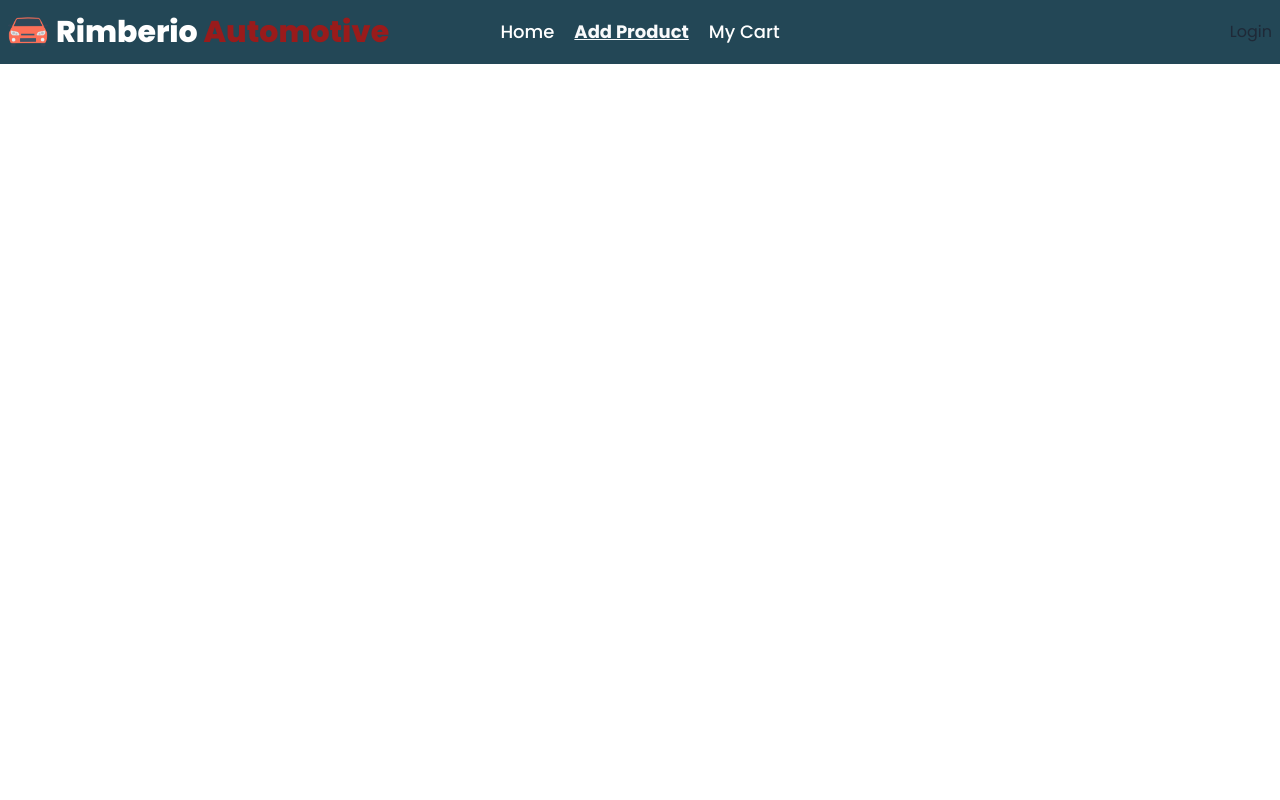
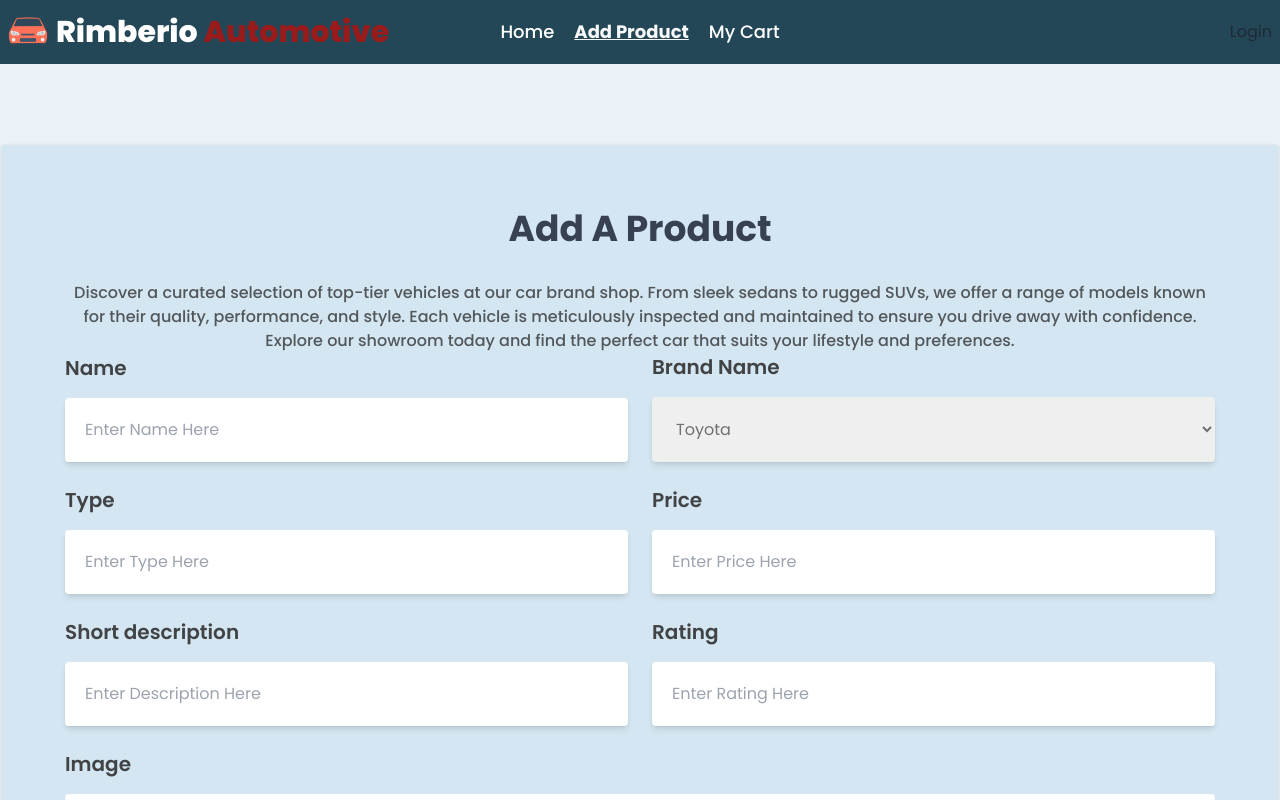
Before and after one commit to tonoy3125/rimberio-automotive-Client, a React (Vite) app: page /addproduct in a window 1280 px wide. Shown: the top 800 px of the page. Built offline with nearby package versions, Linux system fonts and the light colour scheme; no server answers.

Commit message:
add products forms design added commit

```diff
--- a/src/Pages/AddProduct/AddProduct.jsx
+++ b/src/Pages/AddProduct/AddProduct.jsx
@@ -1,9 +1,57 @@
-
+import Footer from "../Footer/Footer";
 
 const AddProduct = () => {
     return (
-        <div>
-
+        <div className="bg-[#EAF2F8] pt-20">
+            <div className="bg-[#D4E6F1] container mx-auto border pt-10 px-1 lg:p-16 rounded-md shadow">
+                <h1 className="text-4xl text-center font-bold text-[#374151] mb-8">Add A Product</h1>
+                <p className="text-center text-base font-medium text-[#1B1A1AB3]">Discover a curated selection of top-tier vehicles at our car brand shop. From sleek sedans to rugged SUVs, we offer a range of models known for their quality, performance, and style. Each vehicle is meticulously inspected and maintained to ensure you drive away with confidence. Explore our showroom today and find the perfect car that suits your lifestyle and preferences.</p>
+                <form>
+                    <div className="flex flex-col md:flex-row items-center gap-6 mb-6 ">
+                        <div className="w-full md:w-1/2">
+                            <h2 className=" text-base md:text-xl font-semibold text-[#1B1A1ACC] mb-4">Name</h2>
+                            <input className="pt-5 pb-5 pl-2 md:p-5 w-full shadow-md  text-base font-normal text-[#1B1A1A99] rounded" type="text" name="name" placeholder="Enter Name Here" id="" />
+                        </div>
+                        <div className="w-full md:w-1/2">
+                            <h2 className=" text-base md:text-xl font-semibold text-[#1B1A1ACC] mb-4">Brand Name</h2>
+                            <select className="pt-5 pb-5 pl-2 md:p-5 w-full shadow-md text-base font-normal text-[#1B1A1A99] rounded" name="brandName" id="brand">
+                                <option value="brand1">Toyota</option>
+                                <option value="brand2">Ford</option>
+                                <option value="brand3">BMW</option>
+                                <option value="brand3">Mercedes-Benz</option>
+                                <option value="brand3">Tesla</option>
+                                <option value="brand3">Honda</option>
+                            </select>
+                        </div>
+                    </div>
+                    <div className="flex flex-col md:flex-row items-center gap-6 mb-6 ">
+                        <div className="w-full md:w-1/2">
+                            <h2 className=" text-base md:text-xl font-semibold text-[#1B1A1ACC] mb-4">Type</h2>
+                            <input className="pt-5 pb-5 pl-2 md:p-5 w-full shadow-md  text-base font-normal text-[#1B1A1A99] rounded" type="text" name="type" placeholder="Enter Type Here" id="" />
+                        </div>
+                        <div className="w-full md:w-1/2">
+                            <h2 className=" text-base md:text-xl font-semibold text-[#1B1A1ACC] mb-4">Price</h2>
+                            <input className="pt-5 pb-5 pl-2 md:p-5 w-full shadow-md  text-base font-normal text-[#1B1A1A99] rounded" type="text" name="price" placeholder="Enter Price Here" id="" />
+                        </div>
+                    </div>
+                    <div className="flex flex-col md:flex-row items-center gap-6 mb-6 ">
+                        <div className="w-full md:w-1/2">
+                            <h2 className=" text-base md:text-xl font-semibold text-[#1B1A1ACC] mb-4">Short description</h2>
+                            <input className="pt-5 pb-5 pl-2 md:p-5 w-full shadow-md  text-base font-normal text-[#1B1A1A99] rounded" type="text" name="description" placeholder="Enter Description Here" id="" />
+                        </div>
+                        <div className="w-full md:w-1/2">
+                            <h2 className=" text-base md:text-xl font-semibold text-[#1B1A1ACC] mb-4">Rating</h2>
+                            <input className="pt-5 pb-5 pl-2 md:p-5 w-full shadow-md  text-base font-normal text-[#1B1A1A99] rounded" type="text" name="rating" placeholder="Enter Rating Here" id="" />
+                        </div>
+                    </div>
+                    <div className="w-full mb-6">
+                        <h2 className=" text-base md:text-xl font-semibold text-[#1B1A1ACC] mb-4">Image</h2>
+                        <input className="pt-5 pb-5 pl-2 md:p-5 w-full shadow-md  text-base font-normal text-[#1B1A1A99] rounded" type="text" name="image" placeholder="Enter Price Here" id="" />
+                    </div>
+                    <input type="submit" value="Add Product" className="btn btn-block bg-[#196F3D] text-lg text-[#fff] hover:bg-[#154360] " />
+                </form>
+            </div>
+            <Footer></Footer>
         </div>
     );
 };
```
